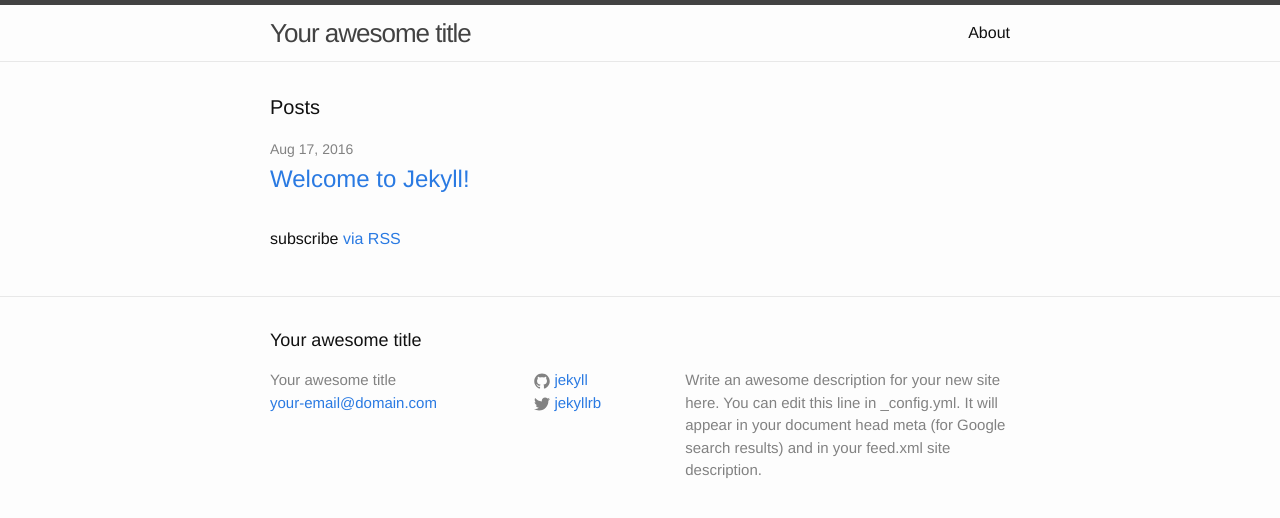
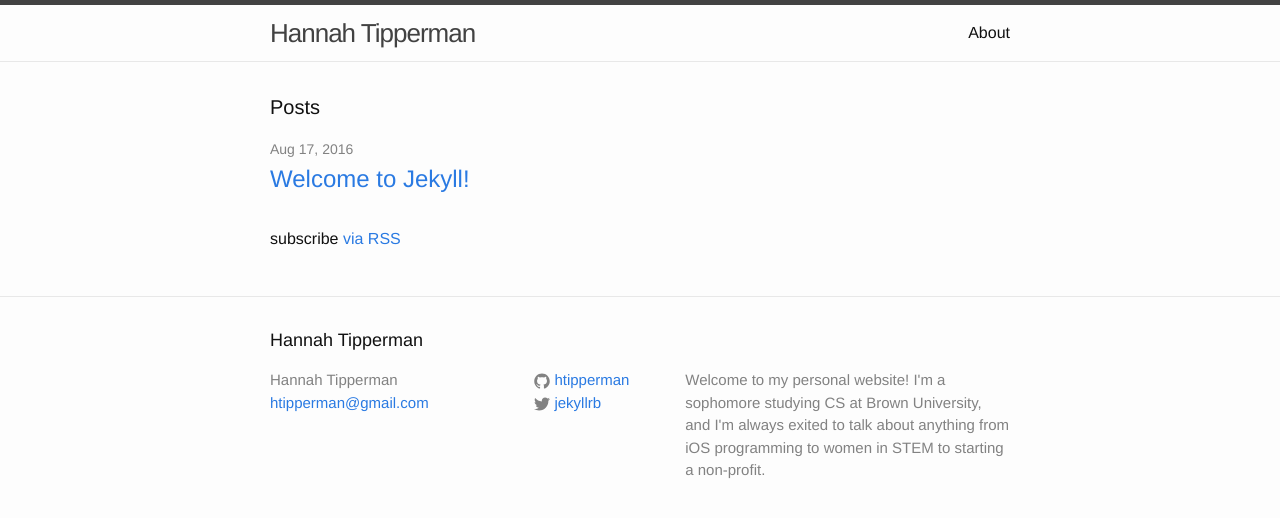
Before and after one commit to htipperman/htipperman.github.io, a Jekyll site: the page built from index.html, in a window 1280 px wide. Shown: the top 518 px of the page. Built offline with Jekyll 4.4.1, drawn with Linux system fonts in a browser that asks for light colours.

Commit message:
Update _config.yml

```diff
--- a/_config.yml
+++ b/_config.yml
@@ -6,16 +6,14 @@
 # 'jekyll serve'. If you change this file, please restart the server process.
 
 # Site settings
-title: Your awesome title
-email: your-email@domain.com
+title: Hannah Tipperman
+email: htipperman@gmail.com
 description: > # this means to ignore newlines until "baseurl:"
-  Write an awesome description for your new site here. You can edit this
-  line in _config.yml. It will appear in your document head meta (for
-  Google search results) and in your feed.xml site description.
+  Welcome to my personal website! I'm a sophomore studying CS at Brown University, and I'm always exited to talk about anything from iOS programming to women in STEM to starting a non-profit.
 baseurl: "" # the subpath of your site, e.g. /blog
 url: "http://yourdomain.com" # the base hostname & protocol for your site
 twitter_username: jekyllrb
-github_username:  jekyll
+github_username:  htipperman
 
 # Build settings
 markdown: kramdown
```
